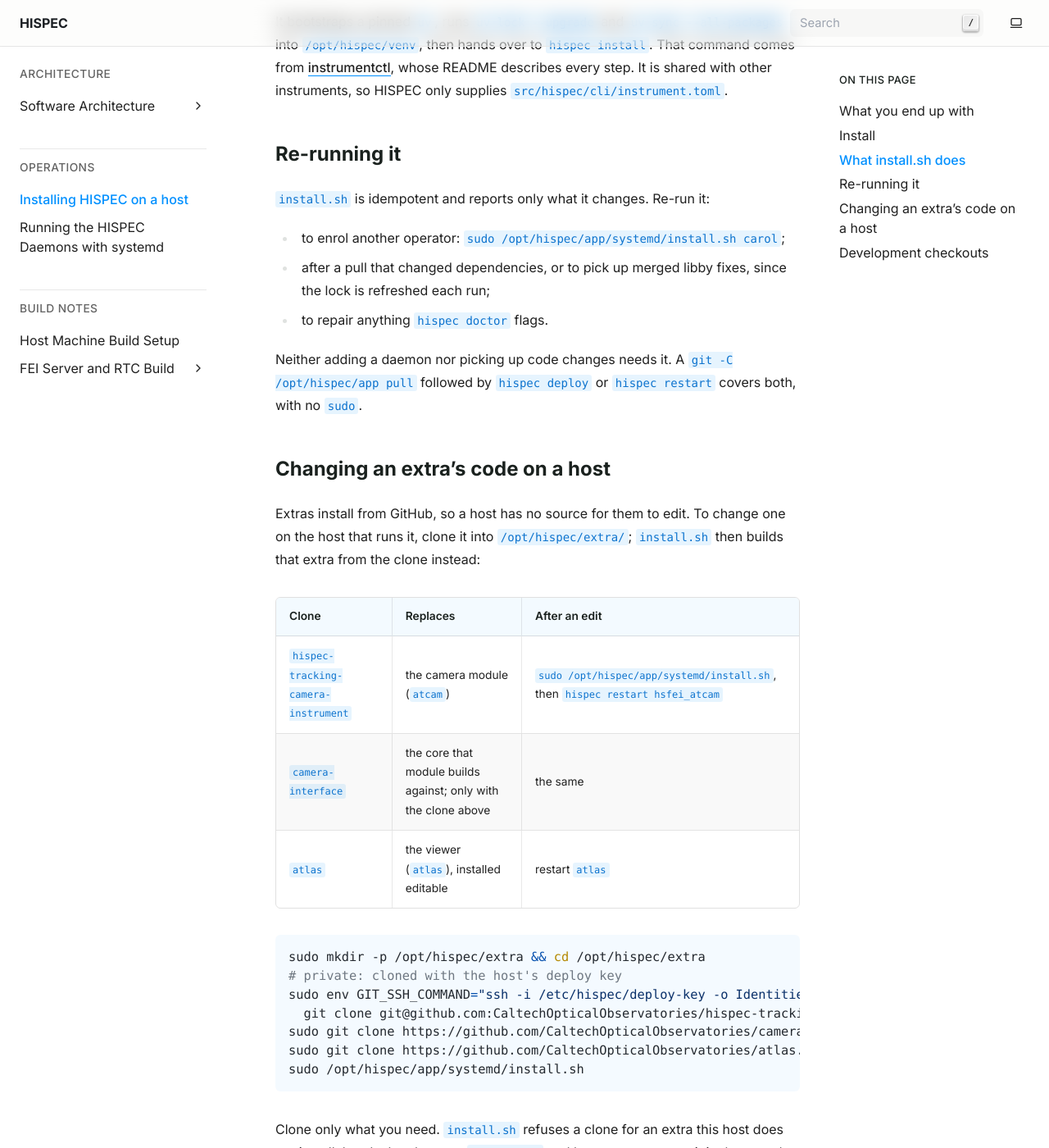
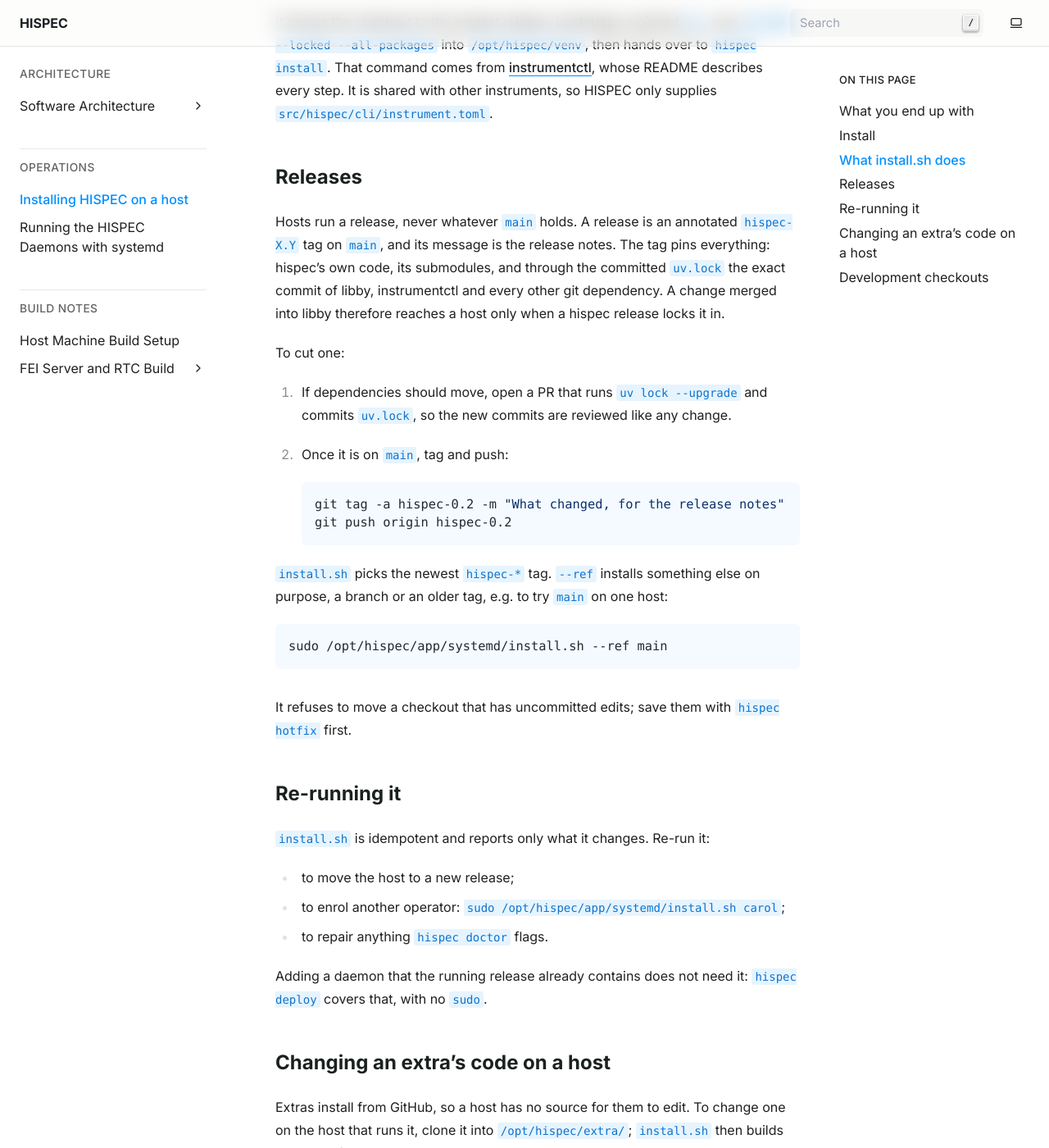
Before and after one commit to CaltechOpticalObservatories/hispec, a Sphinx documentation site: the page built from docs/install.md, in a window 1280 px wide and 1400 px high, scrolled down 2641 px. Shown: the whole window at 82% size. Built offline with Sphinx 7.4.7, drawn with Linux system fonts in a browser that asks for light colours; some of the changed text lies outside the part shown.

Commit message:
Install the latest hispec release with its committed lock

````diff
--- a/docs/install.md
+++ b/docs/install.md
@@ -43,8 +43,8 @@ activating anything.
        https://github.com/CaltechOpticalObservatories/hispec.git /opt/hispec/app
    ```
 
-3. Install the deploy key. `uv lock` reads every extra on every host, and the
-   tracking camera repo is private, so each host needs its read-only key:
+3. Install the deploy key. The lock references every extra, and the tracking
+   camera repo is private, so each host needs its read-only key:
 
    ```bash
    sudo install -D -m 600 -o root -g root <deploy-key> /etc/hispec/deploy-key
@@ -99,25 +99,53 @@ activating anything.
 
 ## What install.sh does
 
-It bootstraps a pinned `uv`, runs `uv lock --upgrade` and
-`uv sync --all-packages` into `/opt/hispec/venv`, then hands over to
+It moves the checkout to the newest release, bootstraps a pinned `uv`, runs
+`uv sync --locked --all-packages` into `/opt/hispec/venv`, then hands over to
 `hispec install`. That command comes from
 [instrumentctl](https://github.com/CaltechOpticalObservatories/instrumentctl#host-setup),
 whose README describes every step. It is shared with other instruments, so
 HISPEC only supplies `src/hispec/cli/instrument.toml`.
 
+## Releases
+
+Hosts run a release, never whatever `main` holds. A release is an annotated
+`hispec-X.Y` tag on `main`, and its message is the release notes. The tag
+pins everything: hispec's own code, its submodules, and through the committed
+`uv.lock` the exact commit of libby, instrumentctl and every other git
+dependency. A change merged into libby therefore reaches a host only when a
+hispec release locks it in.
+
+To cut one:
+
+1. If dependencies should move, open a PR that runs `uv lock --upgrade` and
+   commits `uv.lock`, so the new commits are reviewed like any change.
+2. Once it is on `main`, tag and push:
+
+   ```bash
+   git tag -a hispec-0.2 -m "What changed, for the release notes"
+   git push origin hispec-0.2
+   ```
+
+`install.sh` picks the newest `hispec-*` tag. `--ref` installs something else
+on purpose, a branch or an older tag, e.g. to try `main` on one host:
+
+```bash
+sudo /opt/hispec/app/systemd/install.sh --ref main
+```
+
+It refuses to move a checkout that has uncommitted edits; save them with
+`hispec hotfix` first.
+
 ## Re-running it
 
 `install.sh` is idempotent and reports only what it changes. Re-run it:
 
+- to move the host to a new release;
 - to enrol another operator: `sudo /opt/hispec/app/systemd/install.sh carol`;
-- after a pull that changed dependencies, or to pick up merged libby fixes,
-  since the lock is refreshed each run;
 - to repair anything `hispec doctor` flags.
 
-Neither adding a daemon nor picking up code changes needs it. A
-`git -C /opt/hispec/app pull` followed by `hispec deploy` or `hispec restart`
-covers both, with no `sudo`.
+Adding a daemon that the running release already contains does not need it:
+`hispec deploy` covers that, with no `sudo`.
 
 ## Changing an extra's code on a host
 
````
Also changed, not shown: README.md (+6 -4 lines), docs/operations/systemd.md (+10 -8 lines), 3 other files.
